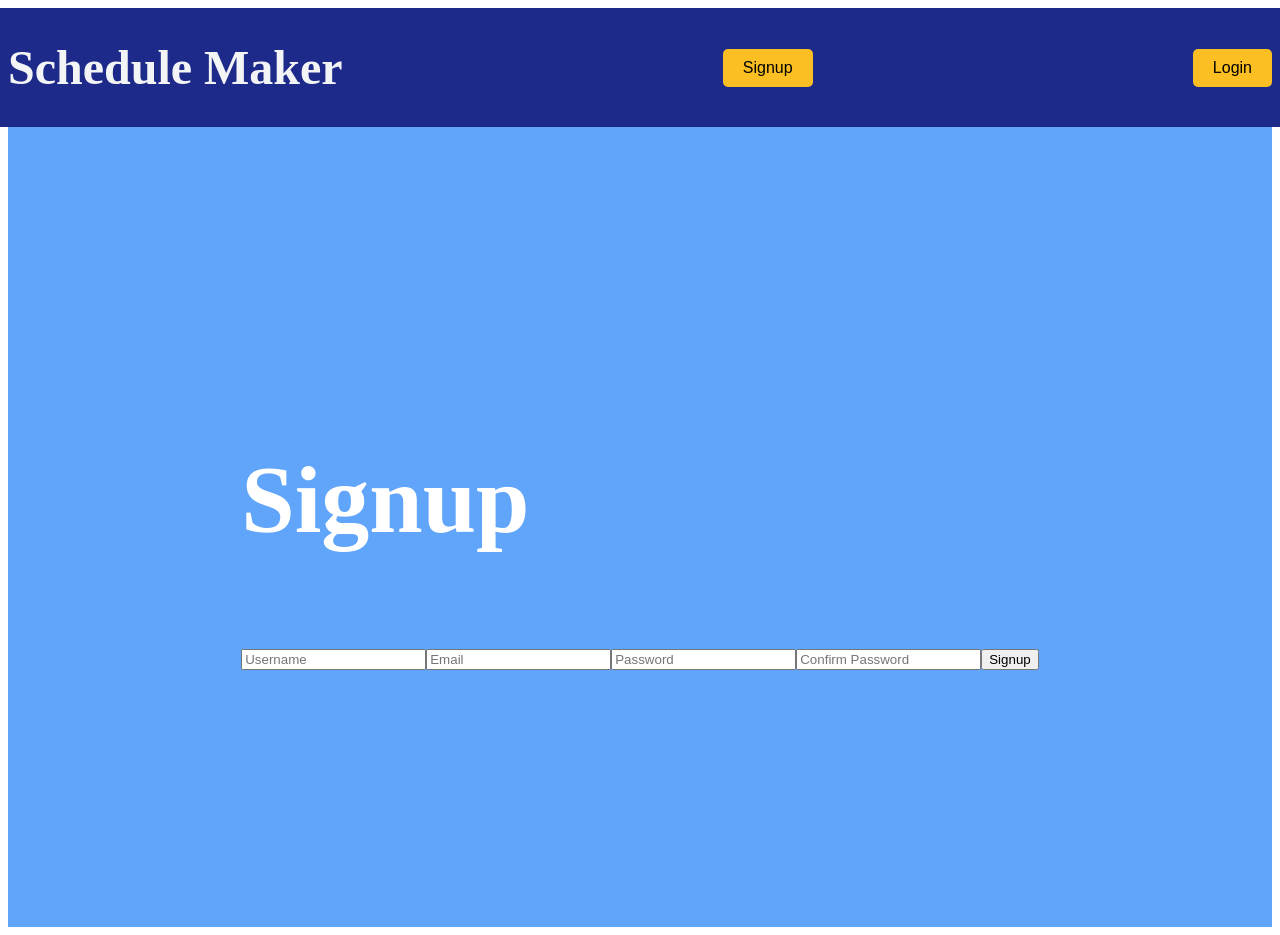
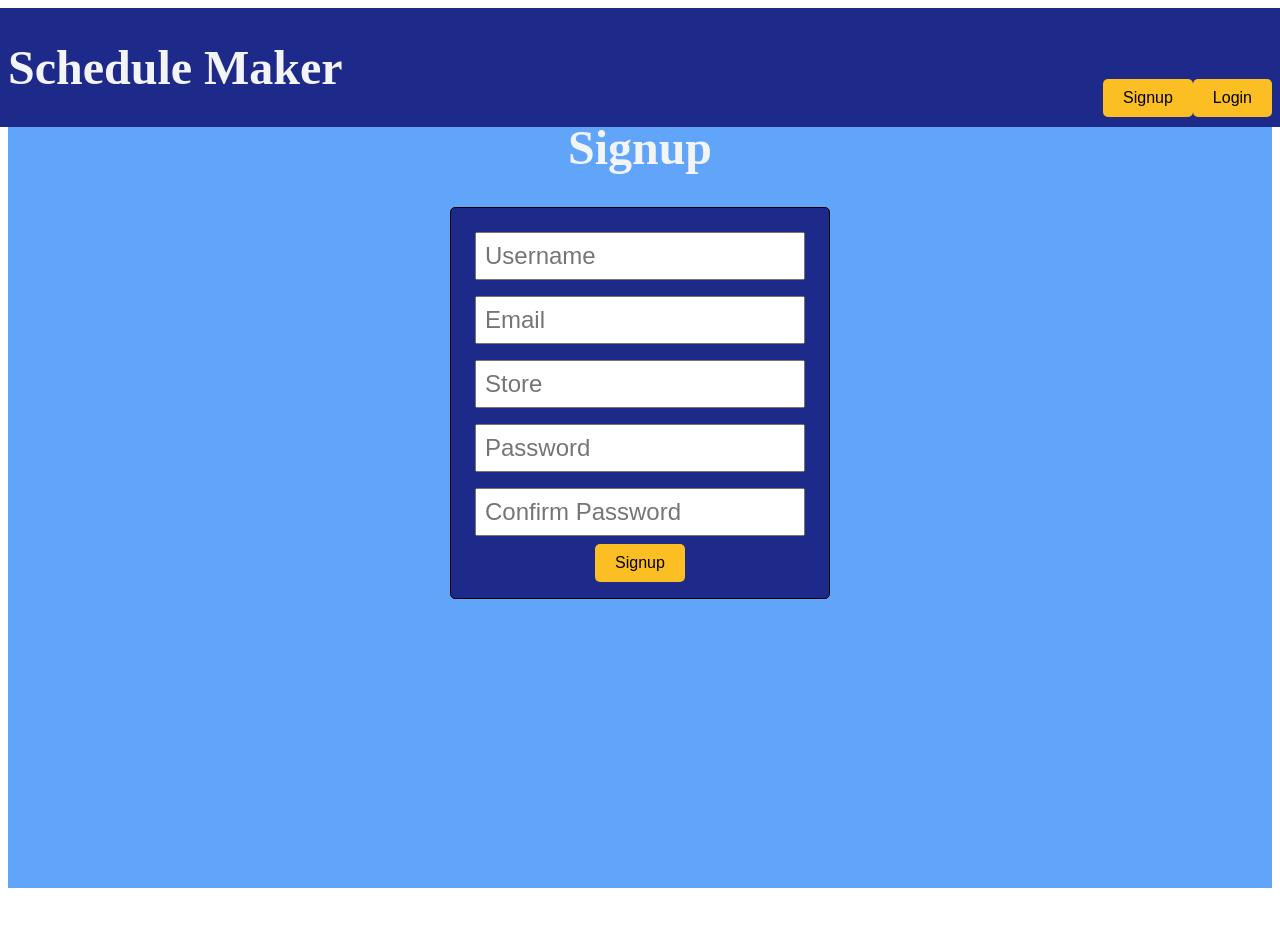
Before and after one commit to jazarcon/ScheduleMaker, a React (Create React App) app in the folder frontend/schedule-maker/: page /signup in a window 1280 px wide. After the commit the page ends 896 px from the top, so only its background shows below. Built offline with nearby package versions, Linux system fonts and the light colour scheme.

Commit message:
clean up login/signup pages

```diff
--- a/frontend/schedule-maker/src/components/button.js
+++ b/frontend/schedule-maker/src/components/button.js
@@ -12,7 +12,7 @@ export default function Button({ text, onClick }) {
 const styles = {
     button: {
         backgroundColor: Colours.teritary,
-        color: 'black',
+        color: Colours.quinary,
         fontSize: '16px',
         padding: '10px 20px',
         border: 'none',
--- a/frontend/schedule-maker/src/components/header.js
+++ b/frontend/schedule-maker/src/components/header.js
@@ -11,8 +11,11 @@ function Header() {
     <div style={styles.container}>
       <div style={styles.header}>
         <h1 style={styles.title}>Schedule Maker</h1>
+          <div style={styles.buttons}>
             <Button text="Signup" onClick={() => navigate('/signup')} />
             <Button text="Login" onClick={() => navigate('/login')} />
+          </div>
+
       </div>
     </div>
   );
@@ -21,26 +24,38 @@ function Header() {
 export default Header;
 
 const styles = {
-    container : {
+  container: {
     display: 'flex',
+    height: '10vh',
     flexDirection: 'column',
     alignItems: 'center',
+    border: 'none',
   },
   header: {
     display: 'flex',
     justifyContent: 'space-between',
     alignItems: 'center',
     width: '100%',
-        height: '100%',
+    height: '100hw',
     padding: '0 20px',
     backgroundColor: Colours.primary,
     textAlign: 'center',
     fontSize: '30px',
     color: 'black',
+    border: 'none',
+    position: 'relative',
   },
   title: {
     color: Colours.quaternary,
     fontSize: FontSizes.large,
   },
+  buttons: {
+    display: 'flex',
+    justifyContent: 'flex-end',
+    alignItems: 'center',
+    position: 'absolute',
+    bottom: '10px',
+    right: '20px',
+  },
 
 }
--- a/frontend/schedule-maker/src/pages/login.js
+++ b/frontend/schedule-maker/src/pages/login.js
@@ -1,6 +1,7 @@
 import React, { useState } from 'react';
 import { useNavigate } from 'react-router-dom';
 import Button from '../components/button';
+import { Colours, FontSizes } from '../components/styles';
 
 const Login = () => {
   const navigate = useNavigate();
@@ -28,6 +29,7 @@ const Login = () => {
 
   return (
     <div style={styles.container}>
+      <h1 style={styles.title}>Login</h1>
       <form style={styles.form} onSubmit={handleSubmit}>
         <input
           style={styles.input}
@@ -54,22 +56,31 @@ export default Login;
 const styles = {
   container: {
     display: 'flex',
+    justifyContent: 'center',
+    alignItems: 'center',
+    height: '100vh',
+    width: '100vw',
+    weight: '100vw',
     flexDirection: 'column',
-    alignItems: 'center',
-    backgroundColor: 'lightgrey',
+    backgroundColor: Colours.secondary,
+  },
+  title: {
+    color: Colours.quaternary,
+    fontSize: FontSizes.large,
   },
   form: {
     display: 'flex',
     flexDirection: 'column',
     alignItems: 'center',
     padding: '20px',
+    backgroundColor: Colours.primary,
     border: '1px solid black',
     borderRadius: '5px',
   },
   input: {
-    margin: '10px',
-    padding: '5px',
-    fontSize: '16px',
+    margin: '10px 0',
+    padding: '10px',
+    fontSize: FontSizes.medium,
   },
   button: {
     padding: '10px 20px',
--- a/frontend/schedule-maker/src/pages/signup.js
+++ b/frontend/schedule-maker/src/pages/signup.js
@@ -1,15 +1,20 @@
+import { useNavigate } from "react-router-dom";
+import Button from "../components/button";
 import { Colours, FontSizes, Spacing } from "../components/styles";
 
 const Signup = () => {
+    const navigate = useNavigate();
+
     return (
         <div className='signup-container' style={style.Signup}>
-            <form>
-                <h1>Signup</h1>
-                <input type='text' placeholder='Username' />
-                <input type='text' placeholder='Email' />
-                <input type='password' placeholder='Password' />
-                <input type='password' placeholder='Confirm Password' />
-                <button>Signup</button>
+            <h1 style={style.title}>Signup</h1>
+            <form style={style.form}>
+                <input style={style.textfield} type='text' placeholder='Username' />
+                <input style={style.textfield} type='text' placeholder='Email' />
+                <input style={style.textfield} type='text' placeholder='Store' />
+                <input style={style.textfield} type='password' placeholder='Password' />
+                <input style={style.textfield} type='password' placeholder='Confirm Password' />
+                <Button text='Signup' onClick={() => navigate('/schedule')} />
             </form>
         </div>
     );
@@ -20,11 +25,31 @@ export default Signup;
 const style = {
     Signup: {
         display: 'flex',
-        justifyContent: 'center',
         alignItems: 'center',
+        flexDirection: 'column',
         height: '100vh',
+        width: '100%',
         color: 'white',
         backgroundColor: Colours.secondary,
         fontSize: FontSizes.large,
     },
+    title: {
+        color: Colours.quaternary,
+        fontSize: FontSizes.large,
+    },
+    form: {
+        display: 'flex',
+        flexDirection: 'column',
+        alignItems: 'center',
+        padding: Spacing.medium,
+        backgroundColor: Colours.primary,
+        border: '1px solid black',
+        borderRadius: '5px',
+        spacebetween: '15px',
+    },
+    textfield: {
+        margin: Spacing.small,
+        padding: Spacing.small,
+        fontSize: FontSizes.medium,
+    },
 };
--- a/frontend/schedule-maker/src/pages/welcome.js
+++ b/frontend/schedule-maker/src/pages/welcome.js
@@ -14,9 +14,13 @@ const Welcome = () => {
 
 
     return (
-        <div className='welcome-container' style={style.Welcome}>
-            <h1>{text}</h1>
+        <div>
+            <div className='welcome-container' style={style.Welcome}>
+                <h1>{text}</h1>
+            </div>
+            <h1>About</h1>
         </div>
+
     );
 };
 
@@ -27,7 +31,8 @@ const style = {
         display: 'flex',
         justifyContent: 'center',
         alignItems: 'center',
-        height: '100vh',
+        height: '75vh',
+        width: '100%',
         color: 'white',
         backgroundColor: Colours.secondary,
         fontSize: FontSizes.large,
```
Lines whose indentation alone changed are shown as unchanged.
